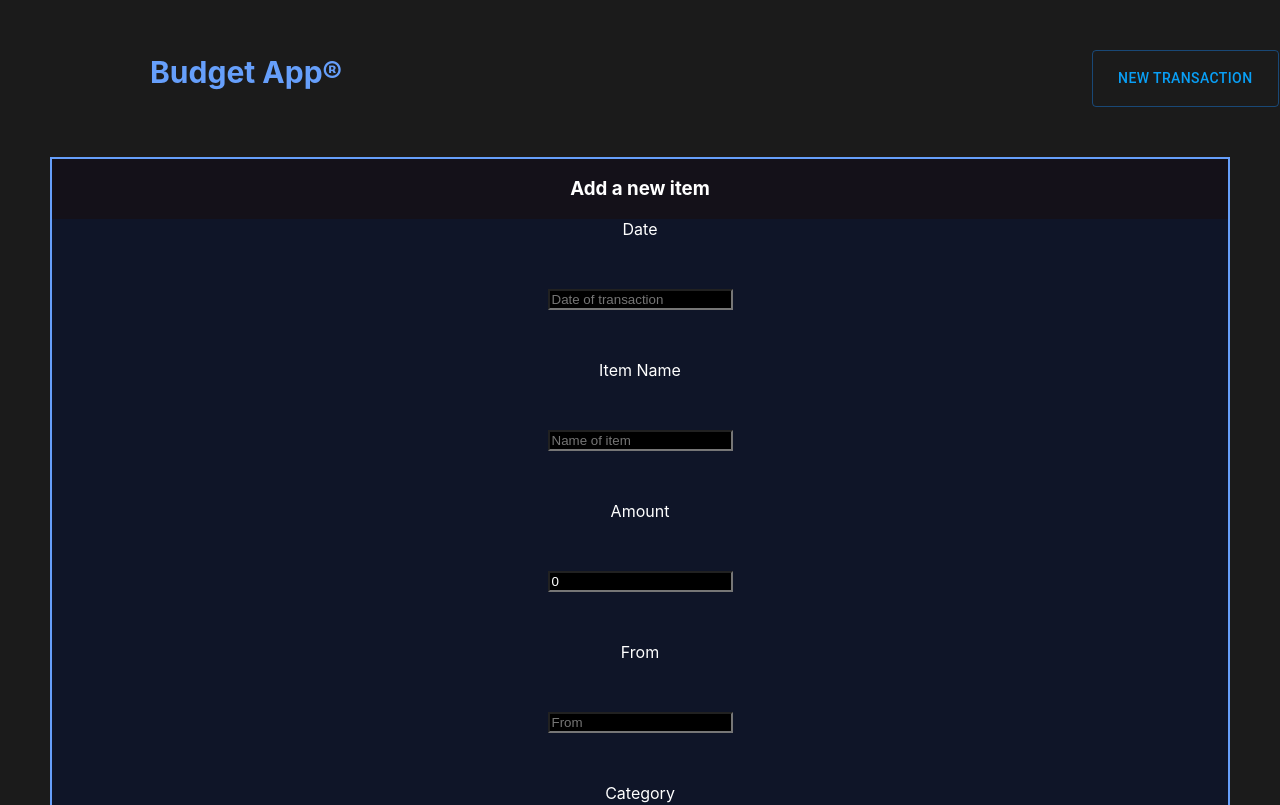
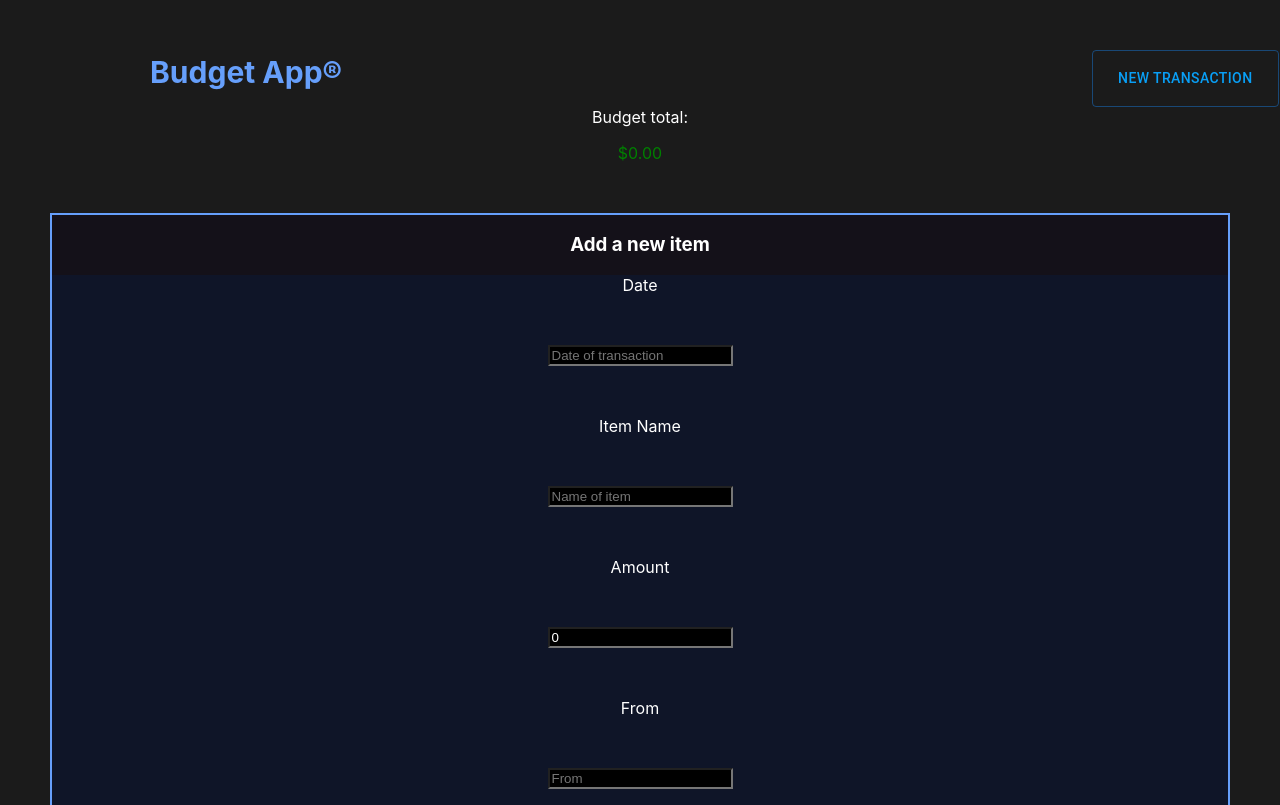
Before and after one commit to RonnieGarcia1/Budgeting-app-react, a React (Create React App) app: page /transactions/new in a window 1280 px wide. Shown: the top 805 px of the page. Built offline with nearby package versions, Linux system fonts and the light colour scheme; no server answers.

Commit message:
Added bank total to navbar

```diff
--- a/src/App.css
+++ b/src/App.css
@@ -16,6 +16,10 @@ input {
   background-color: black;
   margin: 50px;
   color: white;
+}
+
+strong {
+  color: rgb(102, 159, 251)
 }
 
 .back-to-home {
@@ -103,6 +107,10 @@ input {
   background-color: rgb(15, 21, 40);
 }
 
-strong {
-  color: rgb(102, 159, 251)
+.budget-total {
+  color: white;
 }
+
+.budget-amount {
+  color: green;
+}
--- a/src/Components/Navbar.js
+++ b/src/Components/Navbar.js
@@ -1,5 +1,6 @@
 import { Link } from "react-router-dom";
 import { Button } from "@mui/material";
+import TransactionDetails from "./TransactionDetails";
 // import logo from "./home.png";
 
 export default function NavBar() {
@@ -12,6 +13,9 @@ export default function NavBar() {
       <Button variant="outlined" className="transactions-btn">
         <Link className="new-transaction-btn" to="/transactions/new">NEW TRANSACTION</Link>
       </Button>
+      <div className="bank-account-total">
+        <TransactionDetails />
+      </div>
     </nav>
   );
 }
--- a/src/Components/NewTransactionForm.js
+++ b/src/Components/NewTransactionForm.js
@@ -81,7 +81,7 @@ const NewTransactionForm = () => {
                 />
                 <br />
                 <br/>
-                <input type="submit" value="CREATE NEW ITEM" />
+                <input type="submit" value="Create" />
             </form>
         </div>
     )
--- a/src/Components/TransactionDetails.js
+++ b/src/Components/TransactionDetails.js
@@ -12,9 +12,24 @@ const TransactionDetails = () => {
         .then((res) => setTransaction(res.data))
 
     }, [API, index])
+
+    console.log(transaction);
+
+    let bank = 0;
+    const bankAccount = () => {
+        for(let transactions of transaction){
+            console.log(Number(transactions.amount))
+            bank+=Number(transactions.amount)
+            console.log(bank)
+        }
+    }
+    bankAccount()
     return (
-        <div>
-        <h1>Bank Account Total: number</h1>
+        <div className="budget-total">
+                Budget total:
+                <p className="budget-amount">
+                    ${bank}.00
+                </p>
         </div>
     );
 }
--- a/src/Pages/Details.js
+++ b/src/Pages/Details.js
@@ -22,13 +22,17 @@ const Details = () => {
 
     return (
         <div className="transactions-1">
+
+
             <section>
                 {details.map((details, index) => {
                     return (
                         <div className="details-2">
                            <strong>Summary</strong>
+                           <br></br>
+                           <br></br>
+                        <Link className="details" to="/transactions/">Dashboard</Link>
                         <p><strong>Date: </strong>{details.date}, 2022</p>
-                        <Link className="details" to="/transactions/details">{details.category}</Link>
                         <p><strong>From: </strong> {details.from}</p>
                         <p><strong>Amount:</strong> -${details.amount}.00</p>
                         <Button variant="outlined">Delete</Button>
```
